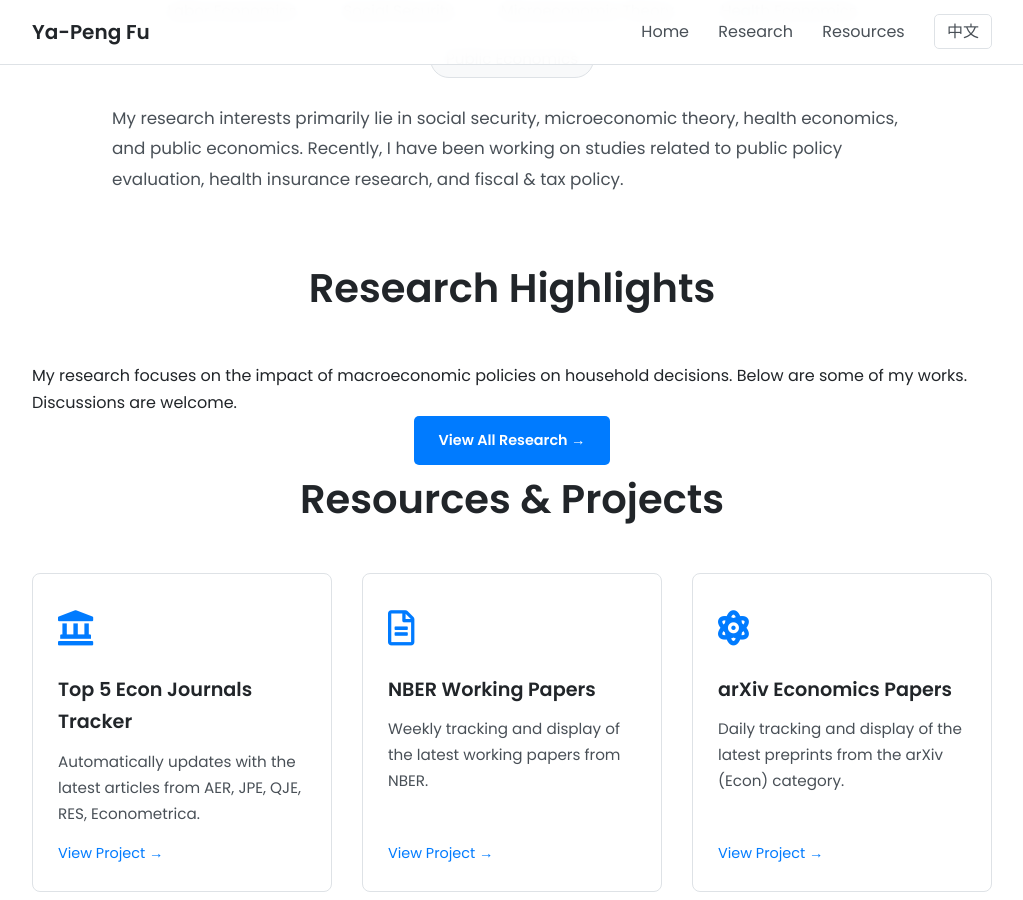
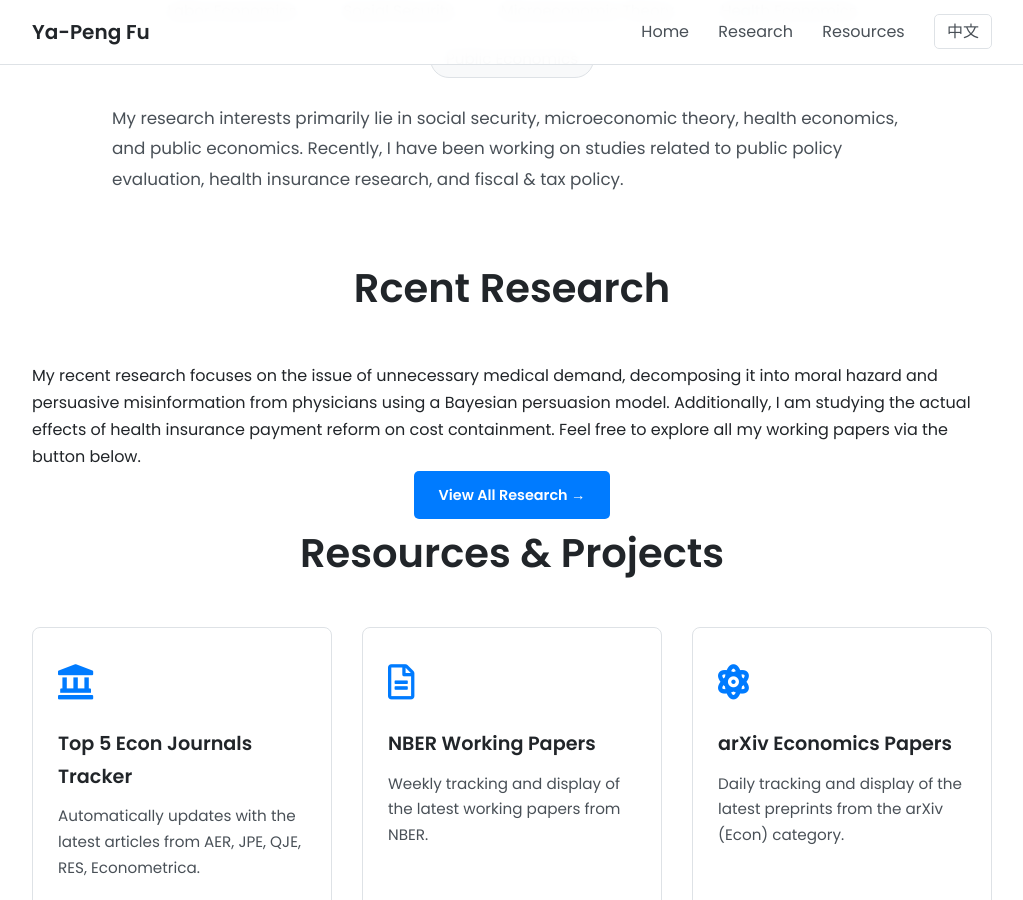
Before and after one commit to fyapeng/fyapeng.github.io, a Jekyll site: the page built from en/index.html, in a window 1280 px wide and 900 px high, scrolled down 1151 px. Shown: the whole window, without its empty margins (128-1151 px from the left). Built offline with Jekyll 4.4.1, drawn with Linux system fonts in a browser that asks for light colours.

Commit message:
Update en.yml

```diff
--- a/_data/en.yml
+++ b/_data/en.yml
@@ -48,8 +48,8 @@ research_interests:
   description: "My research interests primarily lie in social security, microeconomic theory, health economics, and public economics. Recently, I have been working on studies related to public policy evaluation, health insurance research, and fiscal & tax policy."
 
 research_highlights:
-  title: "Research Highlights"
-  description: "My research focuses on the impact of macroeconomic policies on household decisions. Below are some of my works. Discussions are welcome."
+  title: "Rcent Research"
+  description: "My recent research focuses on the issue of unnecessary medical demand, decomposing it into moral hazard and persuasive misinformation from physicians using a Bayesian persuasion model. Additionally, I am studying the actual effects of health insurance payment reform on cost containment. Feel free to explore all my working papers via the button below."
   button: "View All Research →"
 
 resources:
```
